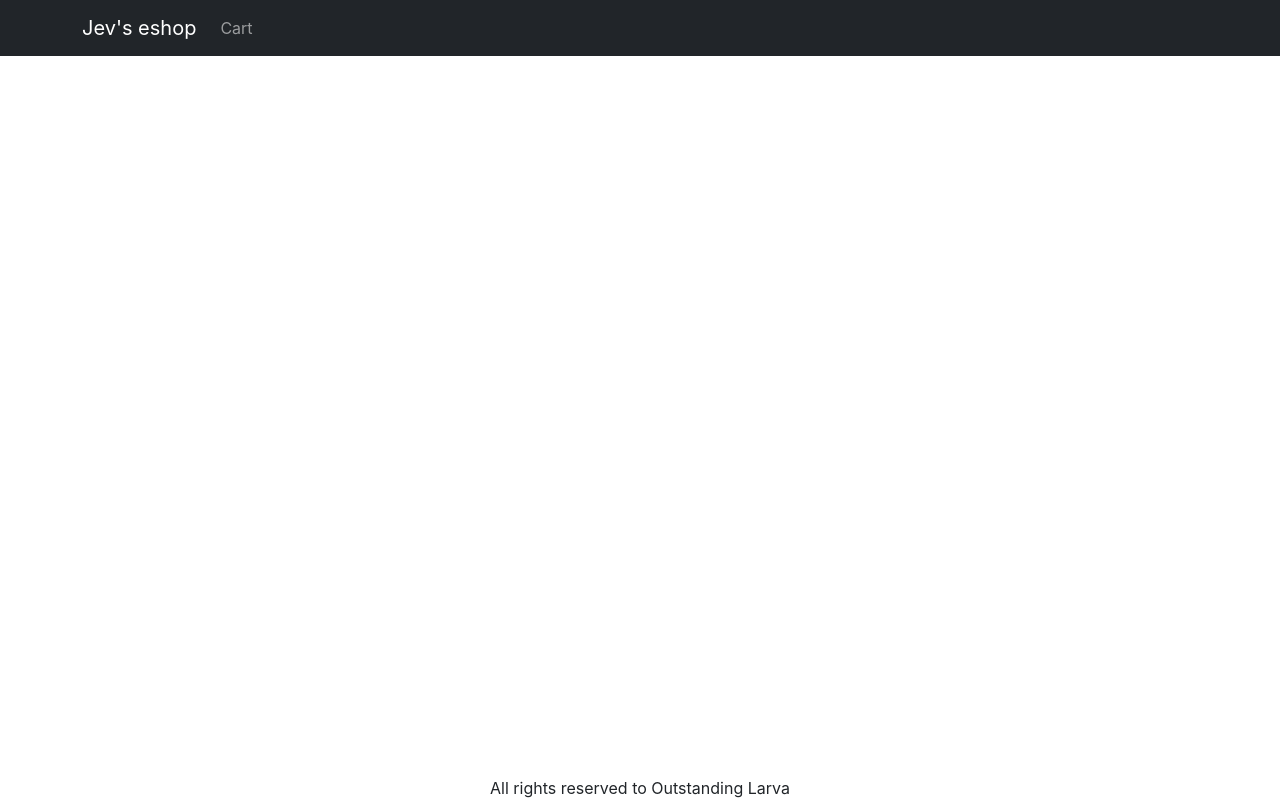
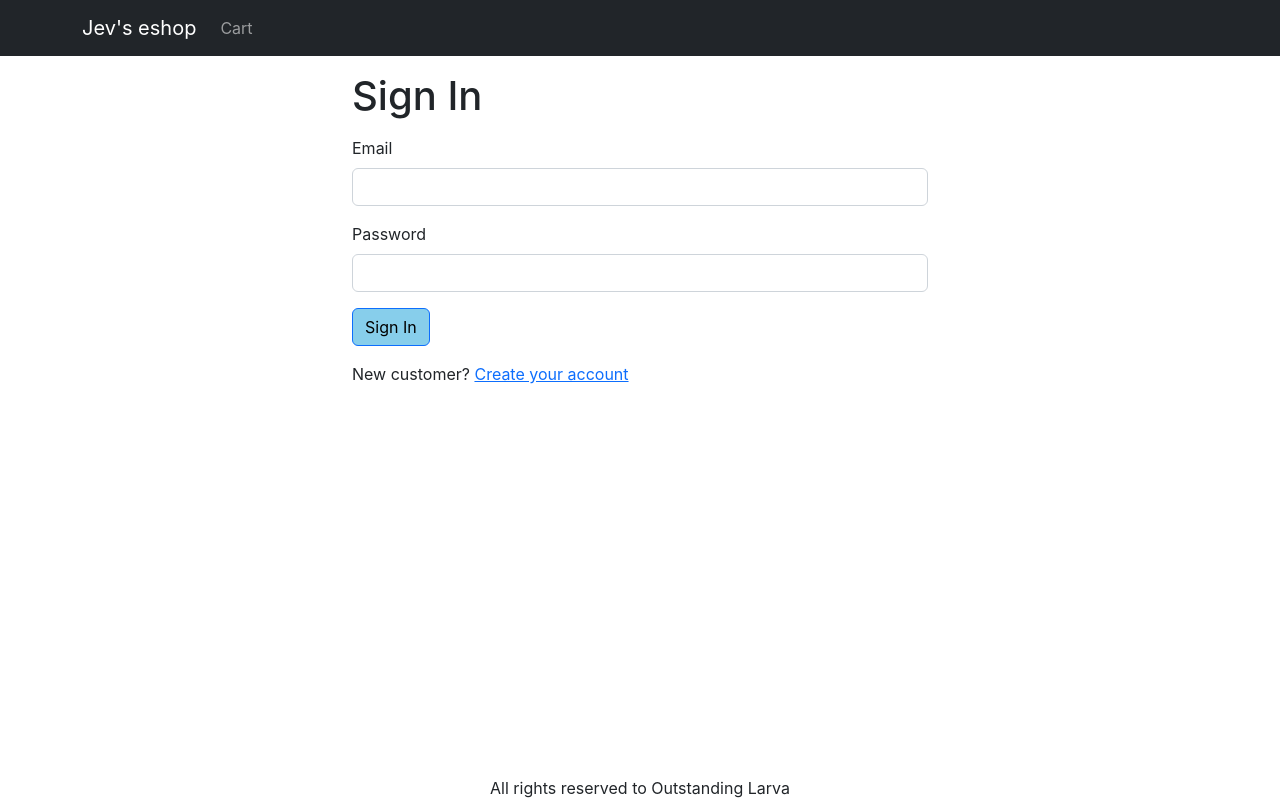
Before and after one commit to JvJev/eshop_react_node, a React (Create React App) app in the folder frontend/: page /signin in a window 1280 px wide. Built offline with nearby package versions, Linux system fonts and the light colour scheme.

Commit message:
signin_page_created

```diff
--- a/frontend/src/App.js
+++ b/frontend/src/App.js
@@ -10,6 +10,7 @@
 import { useContext } from 'react';
 import { Store } from './context/Store';
 import CartPage from './Pages/CartPage';
+import SigninPage from './Pages/SigninPage';
 
 function App() {
   const { state } = useContext(Store);
@@ -43,6 +44,7 @@
               <Route path="/product/:slug" element={<ProductPage />} />
               <Route path="/" element={<HomePage />} />
               <Route path="/cart" element={<CartPage />} />
+              <Route path="/signin" element={<SigninPage />} />
             </Routes>
           </Container>
         </main>
--- a/frontend/src/Pages/CartPage.js
+++ b/frontend/src/Pages/CartPage.js
@@ -11,7 +11,7 @@
 import axios from 'axios';
 
 export default function CartPage() {
-    const navigate = useNavigate();
+  const navigate = useNavigate();
   const { state, dispatch: ctxDispatch } = useContext(Store);
   const {
     cart: { cartItems },
@@ -31,9 +31,9 @@
   const removeItemHandler = (item) => {
     ctxDispatch({ type: 'CART_REMOVE_ITEM', payload: item });
   };
-const checkOutHandler = () => {
+  const checkOutHandler = () => {
     navigate('/signin?redirect=/shipping');
-}
+  };
 
   return (
     <div>
--- /dev/null
+++ b/frontend/src/Pages/SigninPage.js
@@ -0,0 +1,38 @@
+import Container from 'react-bootstrap/esm/Container';
+import { Helmet } from 'react-helmet-async';
+import { Link, useLocation } from 'react-router-dom';
+import Form from 'react-bootstrap/Form';
+import Button from 'react-bootstrap/Button';
+
+export default function SigninPage() {
+  const { search } = useLocation();
+  const redirectInUrl = new URLSearchParams(search).get('redirect');
+  const redirect = redirectInUrl ? redirectInUrl : '/';
+  return (
+    <Container className="small-container">
+      <Helmet>
+        <title>Sign In</title>
+      </Helmet>
+      <h1 className="my-3"> Sign In</h1>
+      <Form>
+        <Form.Group className="mb-3" controlId="email">
+          <Form.Label>Email</Form.Label>
+          <Form.Control type="email" required />
+        </Form.Group>
+        <Form.Group className="mb-3" controlId="password">
+          <Form.Label>Password</Form.Label>
+          <Form.Control type="password" required />
+        </Form.Group>
+
+        <div className="mb-3">
+          <Button type="submit">Sign In</Button>
+        </div>
+
+        <div className="mb-3">
+          New customer?{' '}
+          <Link to={`/singup?redirect=${redirect}`}>Create your account</Link>
+        </div>
+      </Form>
+    </Container>
+  );
+}
--- a/frontend/src/index.css
+++ b/frontend/src/index.css
@@ -50,3 +50,7 @@
 .img-thumbnail {
   height: 80px;
 }
+
+.small-container {
+  max-width:  600px;
+}
```
